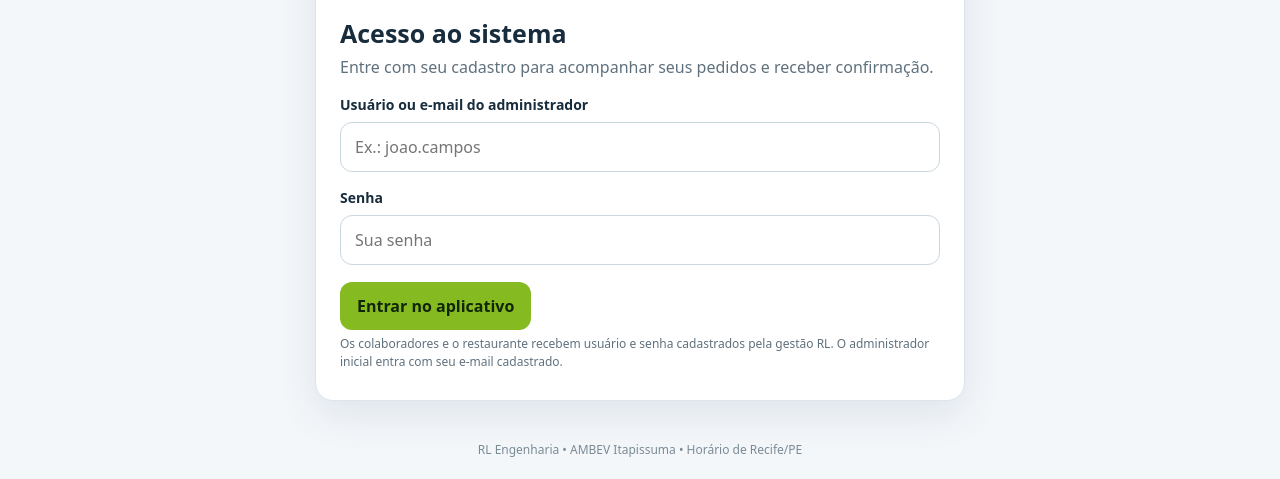
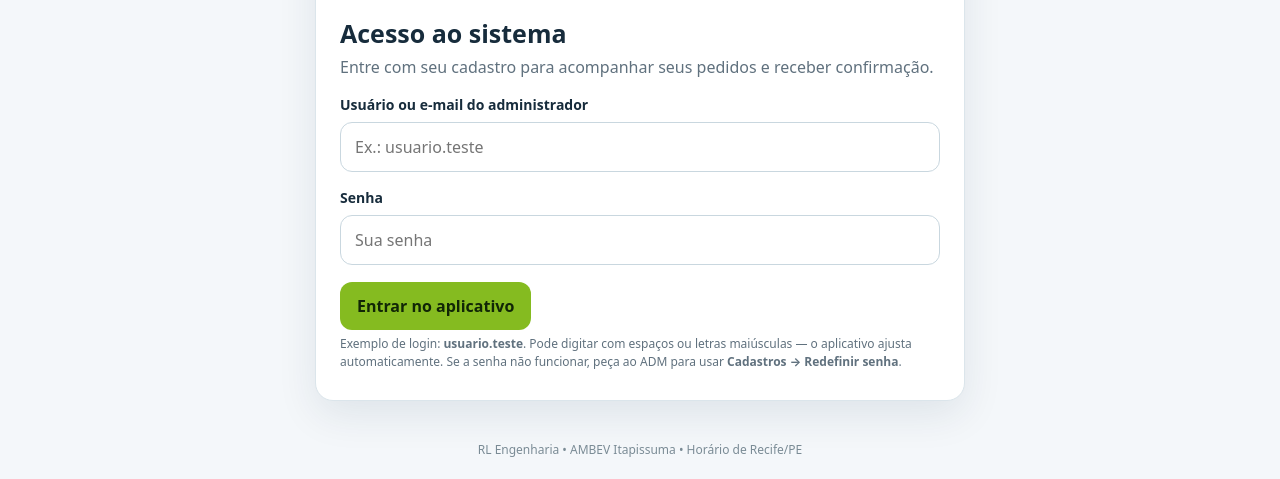
Before and after one commit to lionzionion/pedidos-almoco-Rlconstrucoes, a plain HTML site: page acesso/index.html in a window 1280 px wide. Shown: the part 461-940 px from the top of the page. Drawn offline with nearby package versions, Linux system fonts and the light colour scheme.

Commit message:
fix: renovar cache e esclarecer login simplificado dos colaboradores

```diff
--- a/acesso/index.html
+++ b/acesso/index.html
@@ -29,10 +29,10 @@
     <div class="login-logo"><img src="../assets/rl-logo.webp" alt="RL Engenharia — Fazendo Acontecer" width="220" height="64"></div>
     <h2>Acesso ao sistema</h2>
     <p class="muted">Entre com seu cadastro para acompanhar seus pedidos e receber confirmação.</p>
-    <label for="loginEmail">Usuário ou e-mail do administrador</label><input id="loginEmail" type="text" autocomplete="username" placeholder="Ex.: joao.campos" maxlength="120">
+    <label for="loginEmail">Usuário ou e-mail do administrador</label><input id="loginEmail" type="text" autocomplete="username" placeholder="Ex.: usuario.teste" maxlength="120">
     <label for="loginPassword">Senha</label><input id="loginPassword" type="password" autocomplete="current-password" minlength="8" placeholder="Sua senha">
     <div class="actions"><button id="loginBtn" class="primary" disabled>Entrar no aplicativo</button></div>
-    <p class="small muted">Os colaboradores e o restaurante recebem usuário e senha cadastrados pela gestão RL. O administrador inicial entra com seu e-mail cadastrado.</p>
+    <p class="small muted">Exemplo de login: <strong>usuario.teste</strong>. Pode digitar com espaços ou letras maiúsculas — o aplicativo ajusta automaticamente. Se a senha não funcionar, peça ao ADM para usar <strong>Cadastros → Redefinir senha</strong>.</p>
   </section>
   <section id="demo" class="card demo-card" hidden>
     <strong>Prévia local — ainda não conectada ao banco de dados.</strong>
@@ -114,6 +114,6 @@
 <script src="../app/config.js?v=2"></script>
 <script src="../app/menu.js?v=2"></script>
 <script src="../app/reports.js?v=2"></script>
-<script src="../app/loader.js?v=3"></script>
+<script src="../app/loader.js?v=4"></script>
 </body>
 </html>
```
